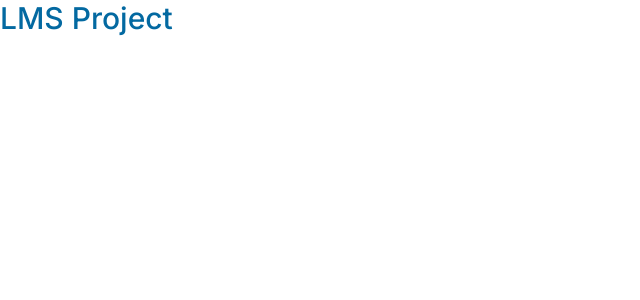
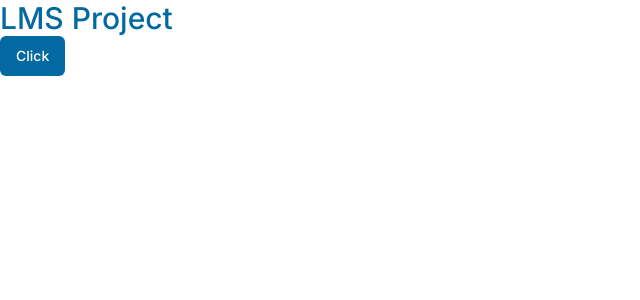
Before and after one commit to nasersss/lms-project, a Next.js app: page / in a window 1280 px wide. Shown: the top 300 px of the page, without its empty margins (0-640 px from the left). Built offline with nearby package versions, Linux system fonts and the light colour scheme.

Commit message:
test shadcn/ui

```diff
--- a/app/page.tsx
+++ b/app/page.tsx
@@ -1,5 +1,10 @@
-import Image from "next/image";
+import { Button } from "@/components/ui/button";
 
 export default function Home() {
-  return <p className="text-3xl font-medium text-sky-700">LMS Project </p>;
+  return (
+    <div>
+      <p className="text-3xl font-medium text-sky-700">LMS Project </p>
+      <Button variant={"sky"}>Click</Button>
+    </div>
+  );
 }
--- /dev/null
+++ b/components/ui/button.tsx
@@ -0,0 +1,57 @@
+import * as React from "react";
+import { Slot } from "@radix-ui/react-slot";
+import { cva, type VariantProps } from "class-variance-authority";
+
+import { cn } from "@/lib/utils";
+
+const buttonVariants = cva(
+  "inline-flex items-center justify-center rounded-md text-sm font-medium ring-offset-background transition-colors focus-visible:outline-none focus-visible:ring-2 focus-visible:ring-ring focus-visible:ring-offset-2 disabled:pointer-events-none disabled:opacity-50",
+  {
+    variants: {
+      variant: {
+        default: "bg-primary text-primary-foreground hover:bg-primary/90",
+        destructive:
+          "bg-destructive text-destructive-foreground hover:bg-destructive/90",
+        outline:
+          "border border-input bg-background hover:bg-accent hover:text-accent-foreground",
+        secondary:
+          "bg-secondary text-secondary-foreground hover:bg-secondary/80",
+        ghost: "hover:bg-accent hover:text-accent-foreground",
+        link: "text-primary underline-offset-4 hover:underline",
+        sky: "bg-sky-700 text-white hover:bg-primary/90",
+      },
+      size: {
+        default: "h-10 px-4 py-2",
+        sm: "h-9 rounded-md px-3",
+        lg: "h-11 rounded-md px-8",
+        icon: "h-10 w-10",
+      },
+    },
+    defaultVariants: {
+      variant: "default",
+      size: "default",
+    },
+  }
+);
+
+export interface ButtonProps
+  extends React.ButtonHTMLAttributes<HTMLButtonElement>,
+    VariantProps<typeof buttonVariants> {
+  asChild?: boolean;
+}
+
+const Button = React.forwardRef<HTMLButtonElement, ButtonProps>(
+  ({ className, variant, size, asChild = false, ...props }, ref) => {
+    const Comp = asChild ? Slot : "button";
+    return (
+      <Comp
+        className={cn(buttonVariants({ variant, size, className }))}
+        ref={ref}
+        {...props}
+      />
+    );
+  }
+);
+Button.displayName = "Button";
+
+export { Button, buttonVariants };
--- a/package.json
+++ b/package.json
@@ -9,6 +9,7 @@
     "lint": "next lint"
   },
   "dependencies": {
+    "@radix-ui/react-slot": "^1.0.2",
     "@types/node": "20.8.3",
     "@types/react": "18.2.25",
     "@types/react-dom": "18.2.11",
```
Also changed, not shown: tailwind.config.js (+6 -6 lines), 1 other file (tests, documents, lock files or other folders).
